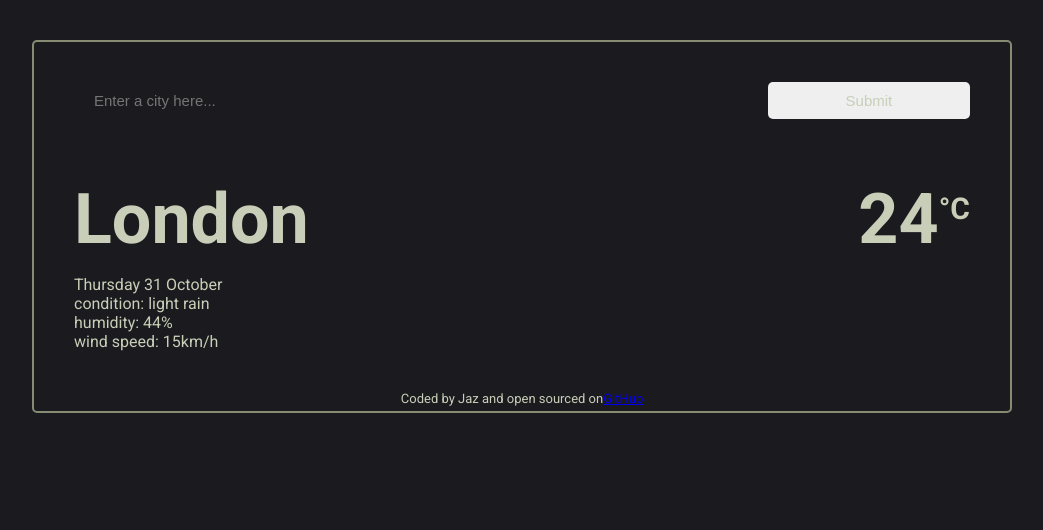
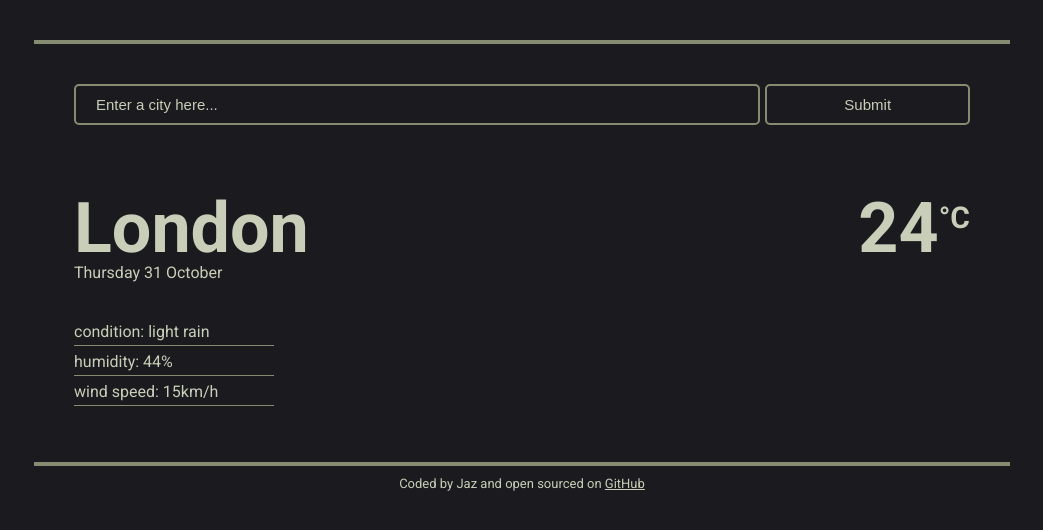
Before and after one commit to Jaz-spec/Weather-app-react, a JavaScript app: page / in a window 1280 px wide. Shown: the top 530 px of the page, without its empty margins (118-1161 px from the left). Built offline with nearby package versions, Linux system fonts and the light colour scheme; the HTML template or start-up script is replaced by a standard one.

Commit message:
finished styling

```diff
--- a/src/App.css
+++ b/src/App.css
@@ -11,13 +11,15 @@ body {
 
 .App {
 	font-family: "Roboto", serif;
-	margin: 40px auto;
+	color: var(--text-color);
+}
+
+.container {
 	max-width: 70%;
-	border: solid 2px var(--highlight-color);
-	border-radius: var(--border-radius);
+	border-top: solid 4px var(--highlight-color);
+	border-bottom: solid 4px var(--highlight-color);
 	padding: 40px;
-	padding-bottom: 5px;
-	color: var(--text-color);
+	margin: 40px auto 0 auto;
 }
 
 form {
@@ -34,33 +36,42 @@ input {
 .input-text {
 	flex: 4;
 	background-color: transparent;
-	border: solid 2px var(--color2);
-	color: var(--color1);
+	border: solid 2px var(--highlight-color);
+	color: var(--text-color);
+}
+
+::placeholder {
+	color: var(--text-color);
 }
 
 .input-text:focus {
-	border: solid 3px var(--color2);
+	border: solid 2px var(--text-color);
 	outline: none;
 }
 
 .input-submit {
 	flex: 1;
 	margin-left: 5px;
-	border: solid 2px var(--color2);
-	color: var(--color1);
+	border: solid 2px var(--highlight-color);
+	color: var(--text-color);
+	background-color: transparent;
+}
+
+.title-position {
+	display: flex;
+	justify-content: space-between;
+	align-items: baseline;
 }
 
 .title {
-	display: flex;
-	justify-content: space-between;
-	align-items: center;
-	height: 80px;
-	margin-top: 60px;
+	margin-bottom: 40px;
 }
 
 h1,
 h2 {
 	font-size: 70px;
+	line-height: 70px;
+	margin-bottom: 0;
 }
 
 .degrees {
@@ -71,10 +82,21 @@ h2 {
 ul {
 	list-style: none;
 	padding-left: 0;
+	width: 200px;
+}
+
+li {
+	border-bottom: solid 1px var(--highlight-color);
+	padding-bottom: 4px;
+	margin-bottom: 6px;
 }
 
 .footer {
 	text-align: center;
-	margin-top: 40px;
+	margin-top: 10px;
 	font-size: small;
 }
+
+.footer a {
+	color: var(--text-color);
+}
--- a/src/App.js
+++ b/src/App.js
@@ -3,6 +3,7 @@ import "./App.css";
 function App() {
 	return (
 		<div className="App">
+			<div className="container">
 				<form>
 					<input
 						className="input-text"
@@ -13,19 +14,22 @@ function App() {
 					<input className="input-submit" type="submit" />
 				</form>
 				<div className="title">
+					<div className="title-position">
 						<h1>London</h1>
 						<h2>
 							24<span className="degrees">°C</span>
 						</h2>
 					</div>
+					<div className="date">Thursday 31 October</div>
+				</div>
 				<ul>
-				<li>Thursday 31 October</li>
 					<li>condition: light rain</li>
 					<li>humidity: 44%</li>
 					<li>wind speed: 15km/h</li>
 				</ul>
+			</div>
 			<div className="footer">
-				Coded by Jaz and open sourced on
+				Coded by Jaz and open sourced on{" "}
 				<a
 					href="https://github.com/Jaz-spec/Weather-app-react"
 					target="_blank"
```
Lines whose indentation alone changed are shown as unchanged.
